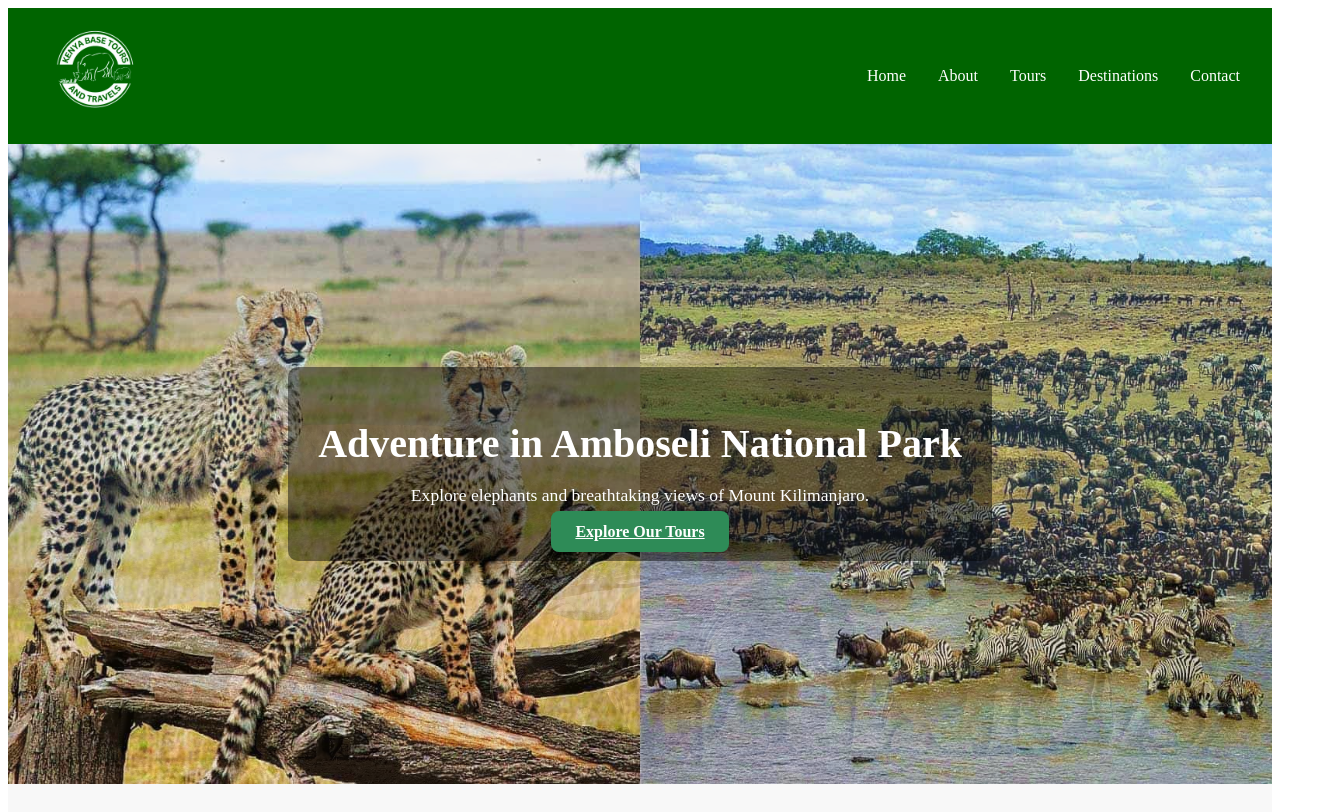
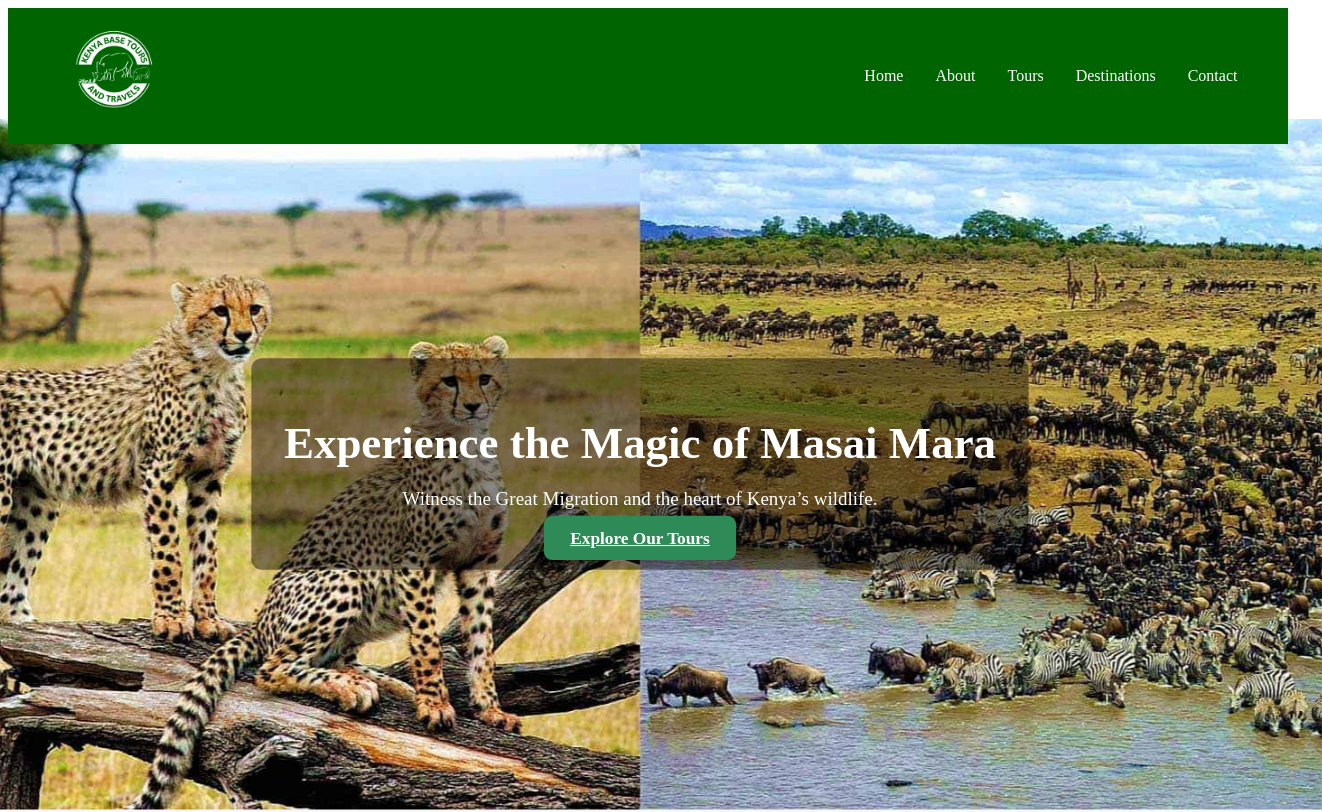
Before and after one commit to Muyundo/kenya-base-tours, a React (Create React App) app: page / in a window 1280 px wide. Shown: the top 812 px of the page, 1322 px wide, since content can reach past the window. Built offline with nearby package versions, Linux system fonts and the light colour scheme.

Commit message:
updated navbar styles to full width Updated hero section images and styles Refactored Hero component to use new images

```diff
--- a/src/components/Hero.css
+++ b/src/components/Hero.css
@@ -1,3 +1,4 @@
+
 .hero {
   height: 80vh;
   background-size: cover;
@@ -7,10 +8,19 @@
   display: flex;
   align-items: center;
   justify-content: center;
-  transition: background-image 1s ease-in-out; /* Smooth crossfade */
+  transition: background-image 1s ease-in-out;
   overflow: hidden;
 }
 
+.hero.fade-in {
+  animation: zoomIn 6s ease-in-out forwards;
+}
+
+.hero.fade-out {
+  animation: zoomOut 6s ease-in-out forwards;
+}
+
+/* Overlay content */
 .hero-overlay {
   background: rgba(0, 0, 0, 0.45);
   color: #fff;
@@ -18,11 +28,18 @@
   padding: 20px 30px;
   border-radius: 10px;
   max-width: 700px;
+  opacity: 0;
+  transform: translateY(20px);
   animation: fadeInText 1s ease forwards;
 }
 
+.hero-overlay.animate-text {
+  animation: slideInText 1.2s ease forwards;
+}
+
+/* Headline and paragraph */
 .hero-overlay h1 {
-  font-size: 2.5rem;
+  font-size: 2.6rem;
   margin-bottom: 10px;
 }
 
@@ -30,6 +47,7 @@
   font-size: 1.1rem;
 }
 
+/* Button styling */
 .hero-btn {
   margin-top: 16px;
   background: #2e8b57;
@@ -39,14 +57,33 @@
   border-radius: 8px;
   font-weight: 600;
   cursor: pointer;
-  transition: background 0.3s ease;
+  transition: background 0.3s ease, transform 0.3s ease;
 }
 
 .hero-btn:hover {
   background: #246b45;
+  transform: translateY(-3px);
 }
 
-/* Fade animation for text */
+/* --- Animations --- */
+@keyframes zoomIn {
+  from {
+    transform: scale(1);
+  }
+  to {
+    transform: scale(1.08);
+  }
+}
+
+@keyframes zoomOut {
+  from {
+    transform: scale(1.08);
+  }
+  to {
+    transform: scale(1);
+  }
+}
+
 @keyframes fadeInText {
   from {
     opacity: 0;
@@ -58,6 +95,13 @@
   }
 }
 
-.fade-in {
-  animation: fadeInText 1s ease;
+@keyframes slideInText {
+  from {
+    opacity: 0;
+    transform: translateY(40px);
+  }
+  to {
+    opacity: 1;
+    transform: translateY(0);
+  }
 }
--- a/src/components/Hero.js
+++ b/src/components/Hero.js
@@ -2,7 +2,6 @@
 import React, { useState, useEffect } from "react";
 import { Link } from "react-router-dom";
 import "./Hero.css";
-
 
 import hero1 from "../assets/images/masai-mara.jpg";
 import hero2 from "../assets/images/amboseli.jpg";
@@ -28,20 +27,25 @@ function Hero() {
   ];
 
   const [currentSlide, setCurrentSlide] = useState(0);
+  const [fade, setFade] = useState(true);
 
   useEffect(() => {
-    const slideInterval = setInterval(() => {
-      setCurrentSlide((prev) => (prev + 1) % slides.length);
-    }, 6000); // 6 seconds per slide
-    return () => clearInterval(slideInterval);
+    const interval = setInterval(() => {
+      setFade(false); // fade out current
+      setTimeout(() => {
+        setCurrentSlide((prev) => (prev + 1) % slides.length);
+        setFade(true); // fade in new
+      }, 600); // time matches CSS fade duration
+    }, 6000);
+    return () => clearInterval(interval);
   }, [slides.length]);
 
   return (
     <section
-      className="hero hero-slideshow"
+      className={`hero hero-slideshow ${fade ? "fade-in" : "fade-out"}`}
       style={{ backgroundImage: `url(${slides[currentSlide].image})` }}
     >
-      <div className="hero-overlay fade-in">
+      <div className="hero-overlay animate-text">
         <h1>{slides[currentSlide].title}</h1>
         <p>{slides[currentSlide].text}</p>
         <Link to="/tours" className="hero-btn">
--- a/src/components/Navbar.css
+++ b/src/components/Navbar.css
@@ -1,14 +1,22 @@
+
 .navbar {
-  background-color: #006400; /* dark green */
+  background-color: #006400;
   color: white;
   display: flex;
   justify-content: space-between;
   align-items: center;
-  padding: 1rem 2rem;
+  padding: 1rem 4% !important;
   position: sticky;
   top: 0;
-  z-index: 10;
+  left: 0;
+  z-index: 100;
+  box-sizing: border-box;
+
+  width: 100vw !important;
+
 }
+
+
 
 /* Logo */
 .logo {
```
